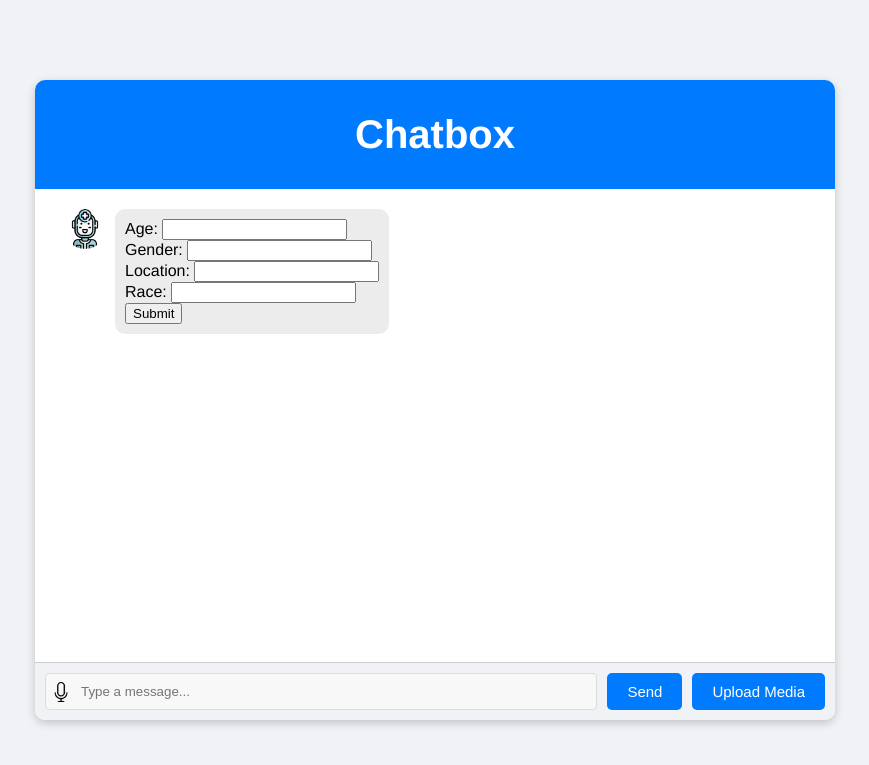
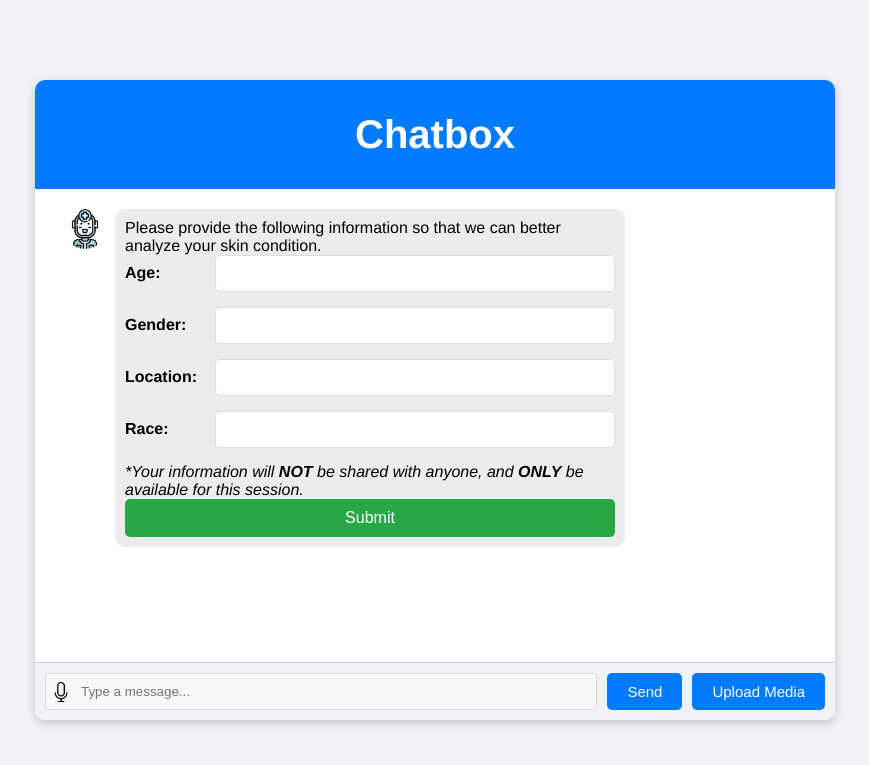
Before and after one commit to Zhongheng-Cheng/SkinScan, a Flask app: template templates/index.html in a window 1280 px wide. Shown: the top 765 px of the page, without its empty margins (205-1074 px from the left). Run offline with Flask 3, Linux system fonts and the light colour scheme; the template is opened without the code that fills it, so the values that code supplies are empty.

Commit message:
updated ui for user information questionnaire

```diff
--- a/static/styles.css
+++ b/static/styles.css
@@ -139,3 +139,42 @@ p {
 #imageUpload {
     display: none;
 }
+
+/* #questionnaire {
+    background: #f0f0f0;
+    padding: 20px;
+    border-radius: 10px;
+    box-shadow: 0 2px 4px rgba(0, 0, 0, 0.1);
+    width: 100%;
+    max-width: 400px;
+} */
+#questionnaire div {
+    margin-bottom: 15px;
+    display: flex;
+    align-items: center;
+}
+#questionnaire label {
+    width: 80px;
+    font-weight: bold;
+    margin-right: 10px;
+}
+#questionnaire input[type="text"] {
+    flex: 1;
+    padding: 10px;
+    border: 1px solid #ddd;
+    border-radius: 5px;
+    box-sizing: border-box;
+}
+#submit {
+    width: 100%;
+    padding: 10px;
+    background-color: #28a745;
+    color: #fff;
+    border: none;
+    border-radius: 5px;
+    cursor: pointer;
+    font-size: 16px;
+}
+#submit:hover {
+    background-color: #218838;
+}
--- a/templates/index.html
+++ b/templates/index.html
@@ -33,6 +33,7 @@
 
         const questionnaire = ' \
         <form id="questionnaire"> \
+            <p>Please provide the following information so that we can better analyze your skin condition.</p>\
             <div> \
                 <label for="age">Age:</label> \
                 <input type="text" id="age" name="age"> \
@@ -49,6 +50,7 @@
                 <label for="race">Race:</label> \
                 <input type="text" id="race" name="race"> \
             </div> \
+            <p><i>*Your information will <b>NOT</b> be shared with anyone, and <b>ONLY</b> be available for this session.</i></p>\
             <button type="submit" id="submit">Submit</button> \
         </form>'
         questionnaire_id = sendTmpMessage(botAvatar, questionnaire);
```
